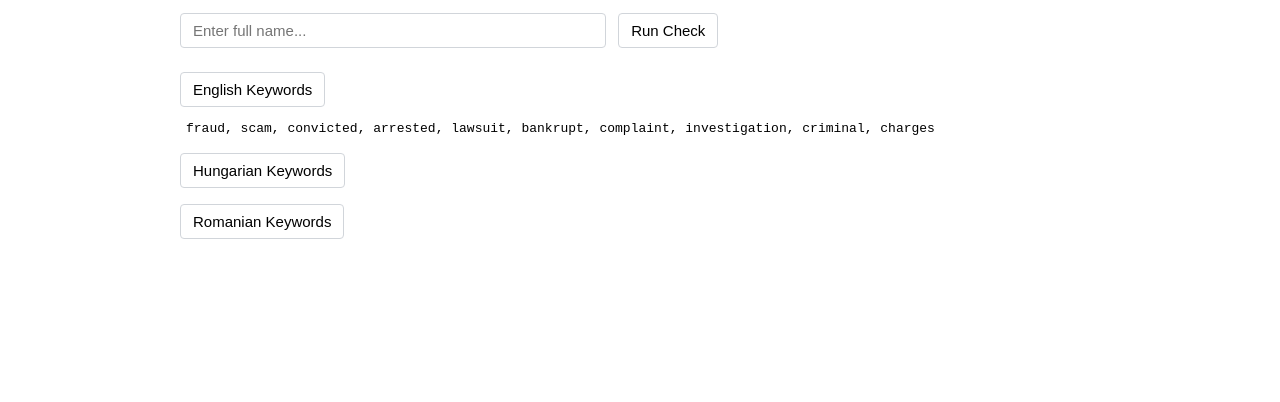
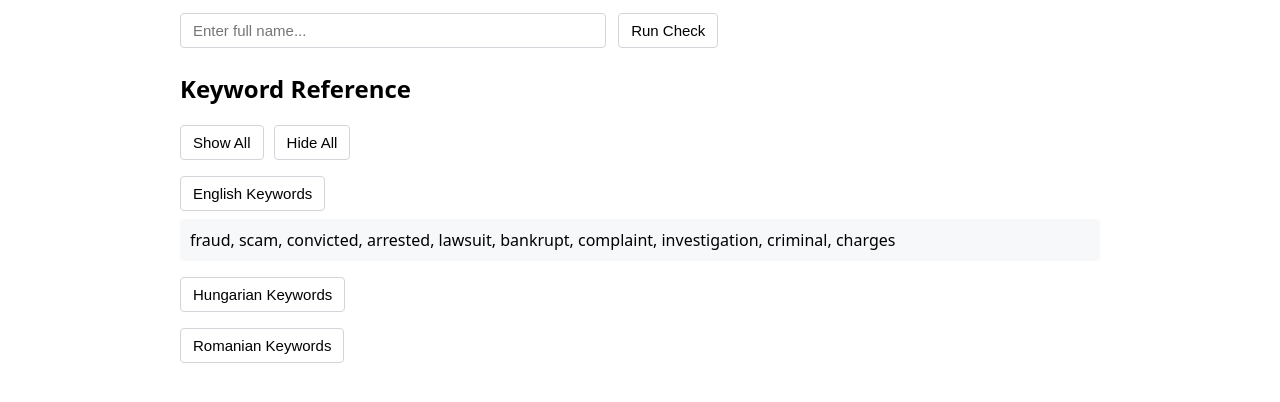
Before and after one commit to balazskato03/balazskato03.github.io, a plain HTML site: page index.html in a window 1280 px wide. Shown: the part 78-480 px from the top of the page. Drawn offline with Linux system fonts and the light colour scheme.

Commit message:
Add dropdown menus with Show All/Hide All buttons for keyword reference
Added proper dropdown functionality for English, Hungarian, and Romanian keyword lists with individual toggle buttons and global Show All/Hide All controls. All previous features retained.

```diff
--- a/index.html
+++ b/index.html
@@ -97,9 +97,30 @@
       margin-top: 4px;
     }
     /* Dropdown style for language keyword lists */
-    .keyword-dropdown {margin-bottom: 1em;}
-    .dropdown-content {display: none; margin-top: 0.5em;}
-    .dropdown-content.show {display: block;}
+    .keyword-dropdown {
+      margin-bottom: 1em;
+    }
+    .dropdown-header {
+      display: flex;
+      align-items: center;
+      gap: 10px;
+      margin-bottom: 0.5em;
+    }
+    .dropdown-content {
+      display: none;
+      margin-top: 0.5em;
+      padding: 10px;
+      background: var(--code-bg);
+      border-radius: 4px;
+    }
+    .dropdown-content.show {
+      display: block;
+    }
+    .show-hide-buttons {
+      margin-bottom: 1em;
+      display: flex;
+      gap: 10px;
+    }
   </style>
 </head>
 <body>
@@ -111,19 +132,16 @@
   </div>
   <div id="planned"></div>
   <div id="results"></div>
-
   <script>
   const nameInput = document.getElementById('nameInput');
   const runBtn = document.getElementById('runBtn');
   const plannedEl = document.getElementById('planned');
   const resultsEl = document.getElementById('results');
   const themeToggle = document.getElementById('theme-toggle');
-
   // Dark mode toggle
   themeToggle.addEventListener('click', function() {
     document.body.classList.toggle('dark-mode');
   });
-
   // Keywords by language
   const keywords = {
     'flagged-en': [
@@ -143,7 +161,6 @@
       'profile', 'company', 'education', 'awards', 'publications'
     ]
   };
-
   // Build queries
   function buildQueries(fullName) {
     const quoted = '"' + fullName + '"';
@@ -169,7 +186,6 @@
     const discovery = picks['discovery'].map(k => quoted + ' ' + k);
     return { cooccurrence, discovery, standalone: [quoted] };
   }
-
   // Planned searches view
   function renderPlanned(qs) {
     function makeList(title, arr) {
@@ -182,7 +198,6 @@
       makeList('Discovery', qs.discovery) +
       makeList('Standalone', qs.standalone);
   }
-
   // Netlify proxy call
   async function braveSearch(q) {
     const res = await fetch('/api/search?q=' + encodeURIComponent(q));
@@ -190,10 +205,8 @@
     const data = await res.json();
     return data.items || [];
   }
-
   // Throttle
   function wait(ms) { return new Promise(resolve => setTimeout(resolve, ms)); }
-
   // Run
   async function onRun() {
     const fullName = nameInput.value.trim();
@@ -202,7 +215,7 @@
     renderPlanned(queries);
     resultsEl.innerHTML = 'Searching...';
     const allQueries = [].concat(queries.cooccurrence, queries.discovery, queries.standalone);
-    const sections = [];
+    const sections = []
     for (const q of allQueries) {
       try {
         const items = await braveSearch(q);
@@ -225,7 +238,6 @@
       return header + list;
     }).join('');
   }
-
   // Events
   nameInput.addEventListener('keydown', function (e) {
     if (e.key === 'Enter') onRun();
@@ -233,41 +245,57 @@
   runBtn.addEventListener('click', onRun);
   </script>
 
-  <!-- Dropdown style for language keyword lists -->
-  <style>
-    .keyword-dropdown {margin-bottom: 1em;}
-    .dropdown-content {display: none; margin-top: 0.5em;}
-    .dropdown-content.show {display: block;}
-  </style>
+  <h2>Keyword Reference</h2>
+
+  <!-- Show All/Hide All buttons -->
+  <div class="show-hide-buttons">
+    <button onclick="showAllDropdowns()">Show All</button>
+    <button onclick="hideAllDropdowns()">Hide All</button>
+  </div>
 
   <!-- Dropdowns for keywords with English open by default -->
   <div class="keyword-dropdown">
-    <button onclick="toggleDropdown('en')">English Keywords</button>
-    <div id="dropdown-en" class="dropdown-content show">
-      <code>fraud, scam, convicted, arrested, lawsuit, bankrupt, complaint, investigation, criminal, charges</code>
+    <div class="dropdown-header">
+      <button onclick="toggleDropdown('en')">English Keywords</button>
+    </div>
+    <div class="dropdown-content show" id="dropdown-en">
+      fraud, scam, convicted, arrested, lawsuit, bankrupt, complaint, investigation, criminal, charges
     </div>
   </div>
+
   <div class="keyword-dropdown">
-    <button onclick="toggleDropdown('hu')">Hungarian Keywords</button>
-    <div id="dropdown-hu" class="dropdown-content">
-      <code>csalás, átverés, elítélték, letartóztatták, per, csőd, panasz, vizsgálat, bűnöző, vádak</code>
+    <div class="dropdown-header">
+      <button onclick="toggleDropdown('hu')">Hungarian Keywords</button>
+    </div>
+    <div class="dropdown-content" id="dropdown-hu">
+      csalás, átverés, elítélték, letartóztatták, per, csőd, panasz, vizsgálat, bűnöző, vádak
     </div>
   </div>
+
   <div class="keyword-dropdown">
-    <button onclick="toggleDropdown('ro')">Romanian Keywords</button>
-    <div id="dropdown-ro" class="dropdown-content">
-      <code>fraudă, înșelătorie, condamnat, arestat, proces, faliment, plângere, investigație, infracțional, acuzații</code>
+    <div class="dropdown-header">
+      <button onclick="toggleDropdown('ro')">Romanian Keywords</button>
+    </div>
+    <div class="dropdown-content" id="dropdown-ro">
+      fraudă, înșelătorie, condamnat, arestat, proces, faliment, plângere, investigație, infracțional, acuzații
     </div>
   </div>
+
   <script>
   function toggleDropdown(lang) {
-    ['en', 'hu', 'ro'].forEach(function(l) {
-      const el = document.getElementById('dropdown-' + l);
-      if (l === lang) {
-        el.classList.toggle('show');
-      } else {
-        el.classList.remove('show');
-      }
+    const el = document.getElementById('dropdown-' + lang);
+    el.classList.toggle('show');
+  }
+
+  function showAllDropdowns() {
+    ['en', 'hu', 'ro'].forEach(function(lang) {
+      document.getElementById('dropdown-' + lang).classList.add('show');
+    });
+  }
+
+  function hideAllDropdowns() {
+    ['en', 'hu', 'ro'].forEach(function(lang) {
+      document.getElementById('dropdown-' + lang).classList.remove('show');
     });
   }
   </script>
```
